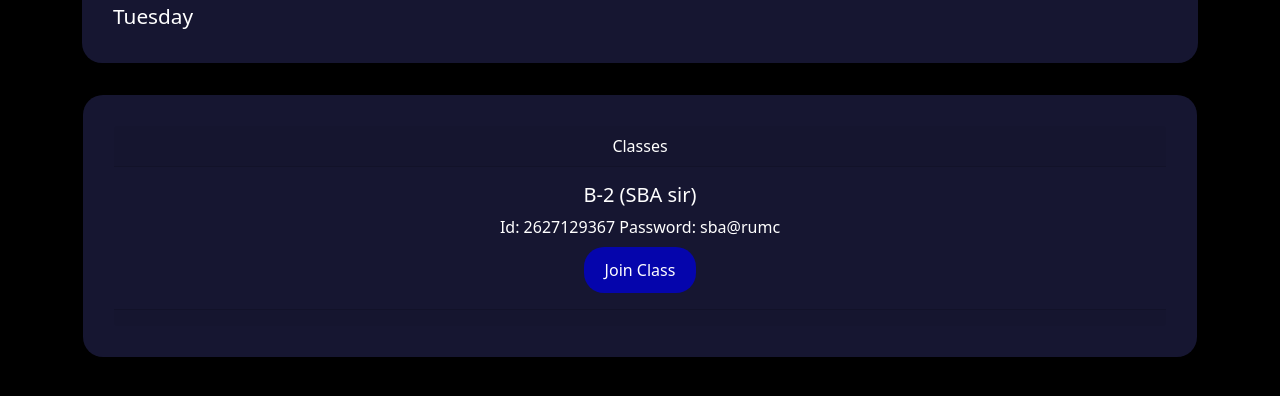
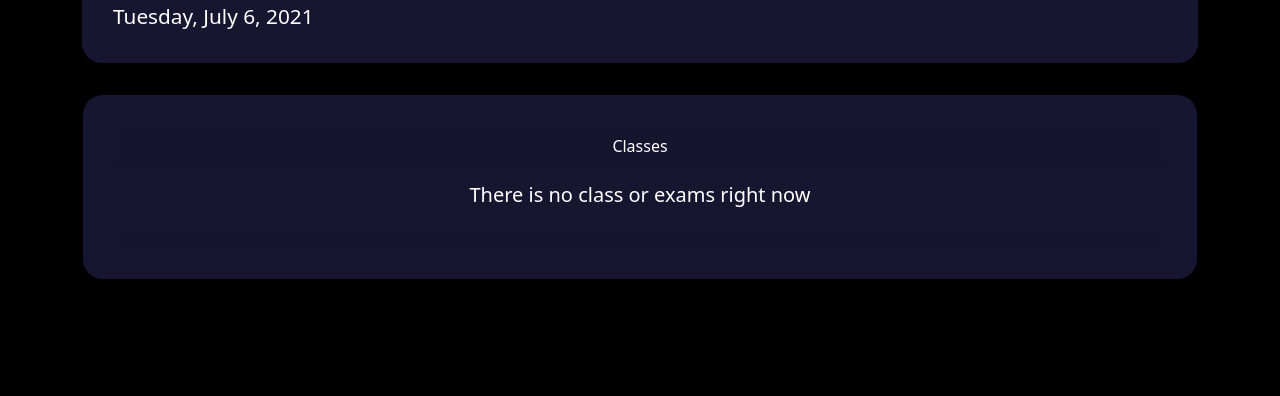
Before and after one commit to mahi736/running-site, a plain HTML site: page index.html in a window 1280 px wide. Shown: the part 334-730 px from the top of the page. Drawn offline with nearby package versions, Linux system fonts and the light colour scheme; some packages are replaced by stand-ins of ours; a script that the page names is missing.

Commit message:
version 4.5 development running, custom class left

```diff
--- a/index.html
+++ b/index.html
@@ -45,12 +45,12 @@
     </nav>
     <!-- device time notice -->
     <div class="container">
-        <div class="warning customize-dark">
+        <div class="customize-dark" id="warning">
 
             <p class="text-danger font-size my-3">Please insure that <b> your device time is set
                     correctly </b> before using our website. otherwise it will missbehave</p>
             <div class="btn-container">
-                <button class="custom-button">I understand</button>
+                <button id="undButton" class="custom-button">I understand</button>
             </div>
         </div>
         <!-- clock -->
@@ -81,7 +81,7 @@
             <div class="card-body cd-dark">
                 <h5 id="teach" class="card-title"></h5>
                 <p id="passbl" class="card-title"></p>
-                <a id="button" class="custom-button anchor" target="_blank">Join class</a>
+                <a id="button" class="custom-button anchor" target="_blank">Join Exam</a>
             </div>
             <div class="card-footer text-muted cd-dark">
 
@@ -92,6 +92,7 @@
 
 
     <script src="service.js"></script>
+    <script src="understand.js"></script>
     <!-- Optional JavaScript; choose one of the two! -->
 
     <!-- Option 1: Bootstrap Bundle with Popper -->
--- a/service.js
+++ b/service.js
@@ -30,31 +30,31 @@ let button = document.getElementById("button")
 let passbl = document.getElementById("passbl")
 let spin = document.getElementById("spin")
 var routine =
-[ [rk , inl , mar , ask],
-  [rk , inl , mmu , mjh],
-  [rk, inl , si , sba],
-  [rk , inl , msh , ms],
-  [rk , inl , sps , mli],
-  [noclass , noclass , noclass , noclass],
-  [rk , inl , mfn , sdi]];
+    [[mar, noclass, noclass, noclass],
+    [noclass, noclass, noclass, noclass],
+    [sba, noclass, sps, noclass],
+    [mjh, noclass, msh, noclass],
+    [mli, noclass, si, noclass],
+    [noclass, noclass, noclass, noclass],
+    [mmu, noclass, mfn, noclass]];
 
 var tech =
-[ ['rk' , 'inl' , 'mar' , 'ask'],
-  ['rk' , 'inl' , 'mmu' , 'mjh' ],
-  ['rk' , 'inl' , 'si' , 'sba'],
-  ['rk' , 'inl' , 'msh' , 'ms'],
-  ['rk' , 'inl' , 'sps' , 'mli'],
-  ['noclass' , 'noclass' , 'noclass' , 'noclass'],
-  ['rk' , 'inl' , 'mfn' , 'sdi']];
+    [['mar', 'noclass', 'noclass', 'noclass'],
+    ['noclass', 'noclass', 'noclass', 'noclass'],
+    ['sba', 'noclass', 'sps', 'noclass'],
+    ['mjh', 'noclass', 'msh', 'noclass'],
+    ['mli', 'noclass', 'si', 'noclass'],
+    ['noclass', 'noclass', 'noclass', 'noclass'],
+    ['mmu', 'noclass', 'mfn', 'noclass']];
 
 var subject =
-[ ['ICT exam (rk sir)' , 'Higher Math exam (inl miss)' , 'BIO (MAR miss)' , 'BGS (ASK miss)'],
-  ['B-2 exam (rk sir)' , 'Chem exam (inl miss)' , 'HM (MMU sir)' , 'REL (MJH sir)' ],
-  ['E-2 exam (rk sir)' , 'Bio exam (inl miss)' , 'ICT (SI sir)' , 'B-2 (SBA sir)'],
-  ['GM exam (rk sir)' , 'BGS exam (inl miss)' , 'PHY (MSH sir)' , 'B-1 (MS miss)'],
-  ['B-1 exam (rk Sir)' , 'E1 exam (inl miss)' , 'E-1 (SPS sir)' , 'CHE (MLI miss)'],
-  ['noclass' , 'noclass' , 'noclass' , 'noclass'],
-  ['REL Exam (rk sir)' , 'Physics exam (inl miss)' , 'GM (MFN sir)' , 'E-2 (SDI Sir)']];
+    [['BGS Exam (MAR Miss)', 'noclass', 'noclass', 'noclass'],
+    ['noclass', 'noclass', 'noclass', 'noclass'],
+    ['GM Exam (SBA Sir)', 'noclass', 'REL Exam (SPS Sir)', 'noclass'],
+    ['PHY Exam (MJH Sir)', 'noclass', 'E-1 Exam (MSH Sir)', 'noclass'],
+    ['CHE Exam (MLI Sir)', 'noclass', 'E-2 (SI - D sir)', 'noclass'],
+    ['noclass', 'noclass', 'noclass', 'noclass'],
+    ['HM Exam (MMU Sir)', 'noclass', 'ICT Exam (MFN Sir)', 'noclass']];
 let d = new Date();
 
 var weekday = new Array(7);
@@ -67,6 +67,11 @@ let spin = document.getElementById("spin")
 weekday[6] = "Saturday";
 
 var n = weekday[d.getDay()];
+var months = ['January', 'February', 'March', 'April', 'May', 'June', 'July', 'August', 'September', 'October', 'November', 'December'];
+var month = months[d.getMonth()];
+var date = d.getDate();
+var year = d.getFullYear();
+
 //   var day = createP(n).id("day");
 
 
@@ -86,7 +91,7 @@ let spin = document.getElementById("spin")
 
     time = hr + ':' + mn + ':' + sc + ' ' + timeOfDay;
     clock.innerHTML = time;
-    datebl.innerHTML = n;
+    datebl.innerHTML = `${n}, ${month} ${date}, ${year}`;
 }, 1000);
 
 setTimeout(() => {
@@ -110,31 +115,31 @@ setInterval(() => {
     let ttp;
     let subt;
 
-    if(dt >= 0945 && dt < 1049){
+    if (dt >= 0945 && dt < 1050) {
         subt = subj[0];
         st = today[0];
         ttp = tt[0];
     }
-      else if (dt >= 1050 && dt < 1139){
+    else if (dt >= 1050 && dt < 1140) {
         subt = subj[1];
         st = today[1];
         ttp = tt[1];
     }
-    else if (dt >= 1140 && dt < 1229){
+    else if (dt >= 1140 && dt < 1230) {
         subt = subj[2];
         st = today[2];
         ttp = tt[2];
     }
-    else if(dt >= 1230 && dt < 1320){
+    else if (dt >= 1230 && dt < 1320) {
         subt = subj[3];
         st = today[3];
         ttp = tt[3];
     }
-    else{
+    else {
         st = noclass;
         ttp = "You're free (for now)";
     }
-    if (st != noclass){
+    if (st != noclass) {
         teach.innerHTML = subt;
 
         let reg = /[0-9]{10,11}/;
@@ -147,9 +152,9 @@ setInterval(() => {
 
         //   createA( st , 'Join Class' ).id("zoom");
         button.setAttribute('href', st);
-    button.innerText = "Join Class";
+        button.innerText = "Join Exam";
 
-    }else{
+    } else {
         teach.innerHTML = "There is no class or exams right now"
         passbl.style.display = 'none';
         button.style.display = 'none';
--- a/style.css
+++ b/style.css
@@ -50,6 +50,9 @@
     transition: .4s all ease-in-out;
     position: relative;
     animation: upanimation .7s ease-in-out;
+}
+.dowAnimation{
+    animation: downAnimation .7s ease-in-out;
 }
 .customize-dark:hover{
     transform: scale(1.02, 1.02);
@@ -128,3 +131,14 @@ td a:hover {
         top: 0px;
     }
 }
+
+@keyframes downAnimation {
+    from{
+        bottom: 0px;
+        opacity: 1;
+    }
+    to{
+        bottom: 250px;
+        opacity: 0;
+    }
+}
--- /dev/null
+++ b/understand.js
@@ -0,0 +1,19 @@
+if(localStorage.getItem('understand') == null){
+    localStorage.setItem('understand', false);
+    var status = false;
+} else {
+    var status = localStorage.getItem('understand');
+}
+var warning = document.getElementById('warning');
+var undButton = document.getElementById('undButton');
+if(status == 'true'){
+    warning.style.display = 'none';
+}
+undButton.addEventListener('click', (e)=>{
+    localStorage.removeItem('understand');
+    localStorage.setItem('understand', true);
+    e.target.parentNode.parentNode.classList.add('dowAnimation');
+    setTimeout(() => {
+        e.target.parentNode.parentNode.style.display = 'none';
+    }, 700);
+})
```
Lines whose indentation alone changed are shown as unchanged.
